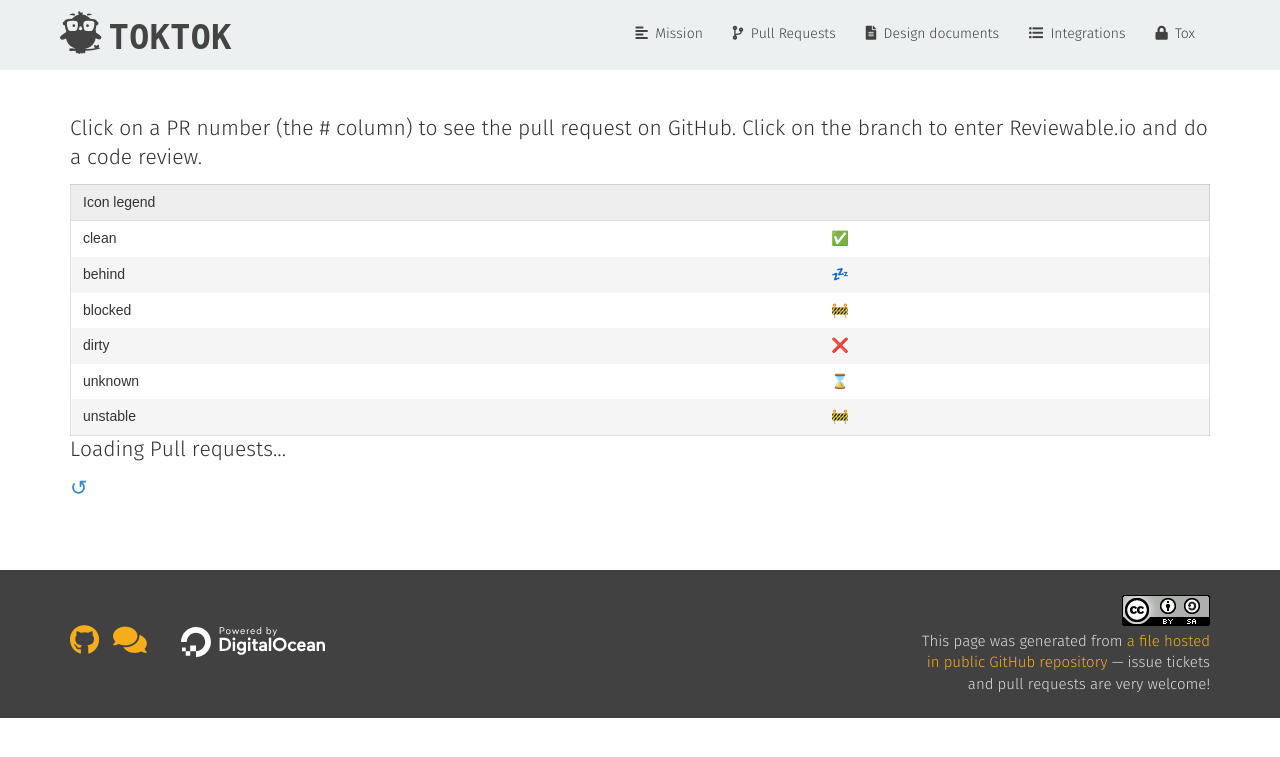
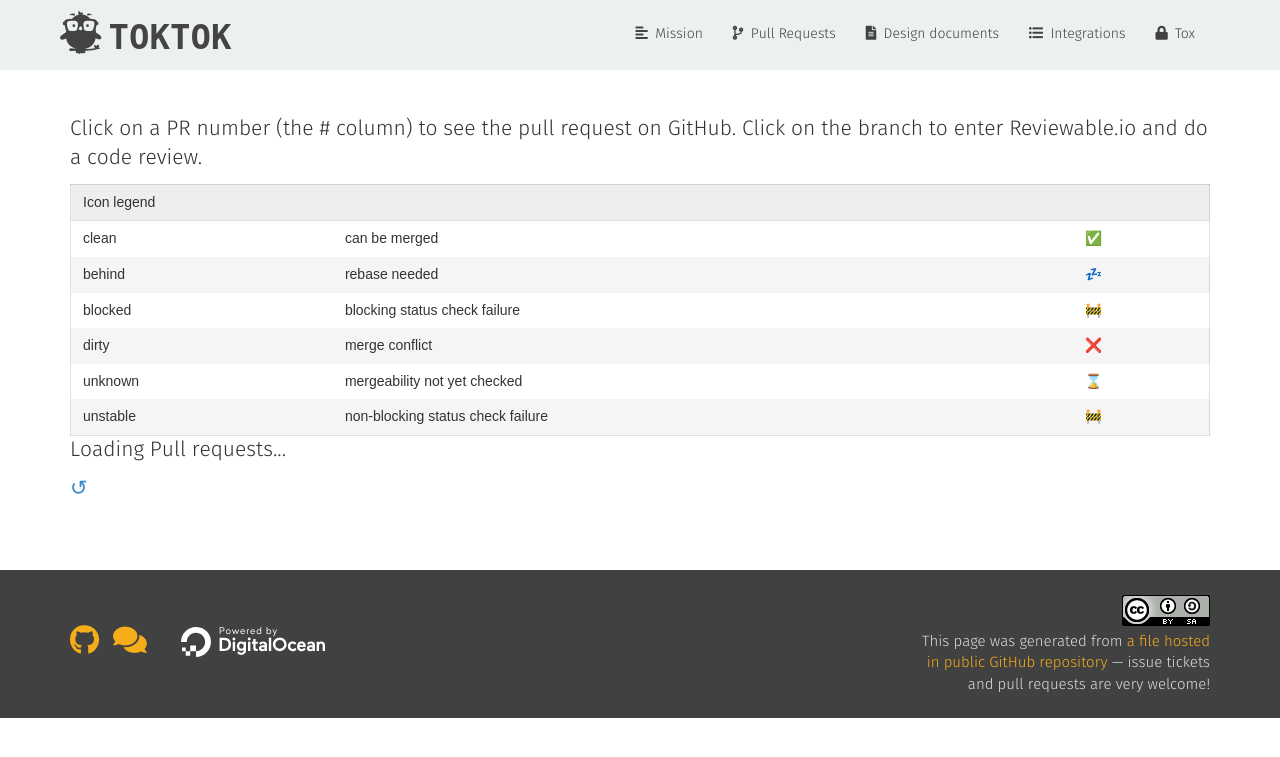
Before and after one commit to TokTok/website, a Jekyll site: the page built from toktok/pulls.md, in a window 1280 px wide. Shown: the top 757 px of the page. Built offline with Jekyll 4.4.1, drawn with Linux system fonts in a browser that asks for light colours; nearby versions of some CDN libraries.

Commit message:
Add more detailed PR icon descriptions

```diff
--- a/toktok/pulls.md
+++ b/toktok/pulls.md
@@ -10,29 +10,35 @@ Click on a PR number (the # column) to see the pull request on GitHub. Click
 on the branch to enter Reviewable.io and do a code review.
 
 <table>
-    <tr><th colspan="2">Icon legend</th></tr>
+    <tr><th colspan="3">Icon legend</th></tr>
     <tr>
       <td>clean</td>
+      <td>can be merged</td>
       <td>&#x2705;</td>
     </tr>
     <tr>
       <td>behind</td>
+      <td>rebase needed</td>
       <td>&#x1f4a4;</td>
     </tr>
     <tr>
       <td>blocked</td>
+      <td>blocking status check failure</td>
       <td>&#x1f6a7;</td>
     </tr>
     <tr>
       <td>dirty</td>
+      <td>merge conflict</td>
       <td>&#x274c;</td>
     </tr>
     <tr>
       <td>unknown</td>
+      <td>mergeability not yet checked</td>
       <td>&#x231b;</td>
     </tr>
     <tr>
       <td>unstable</td>
+      <td>non-blocking status check failure</td>
       <td>&#x1f6a7;</td>
     </tr>
 </table>
```
